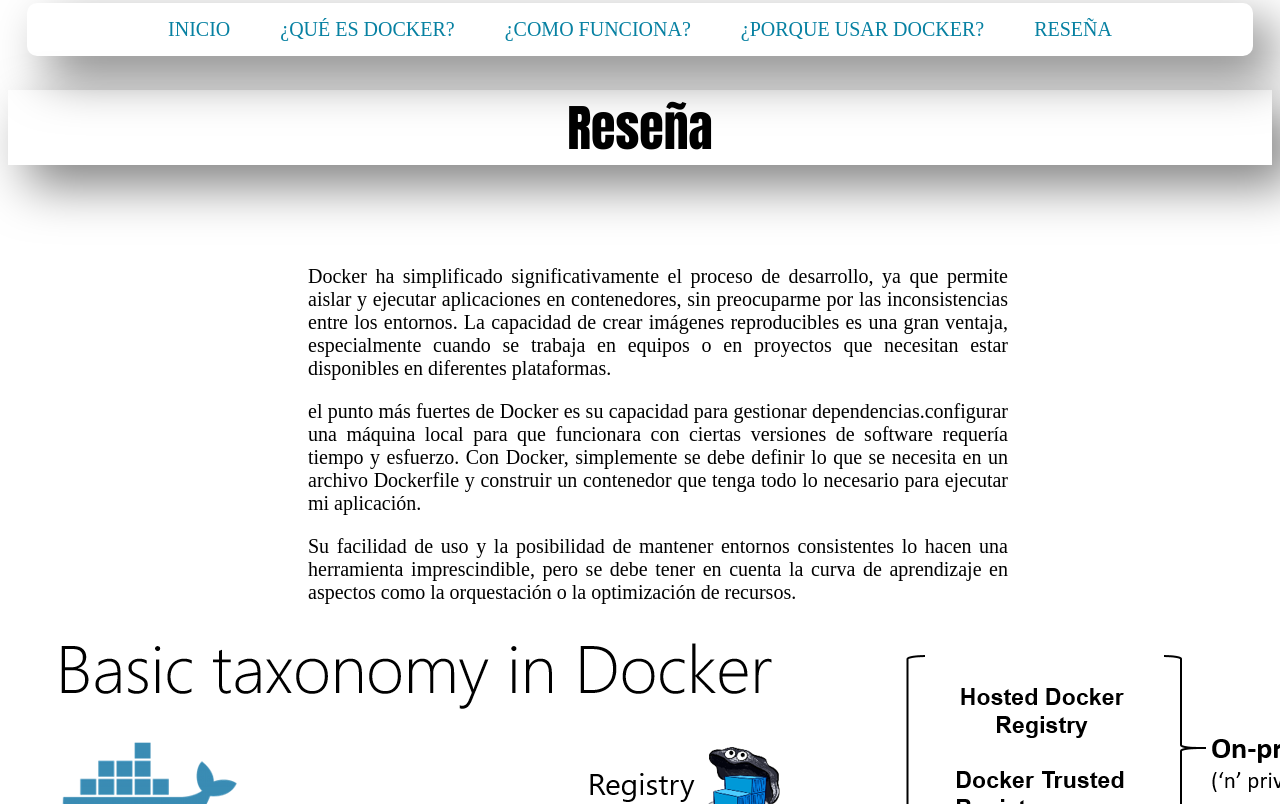
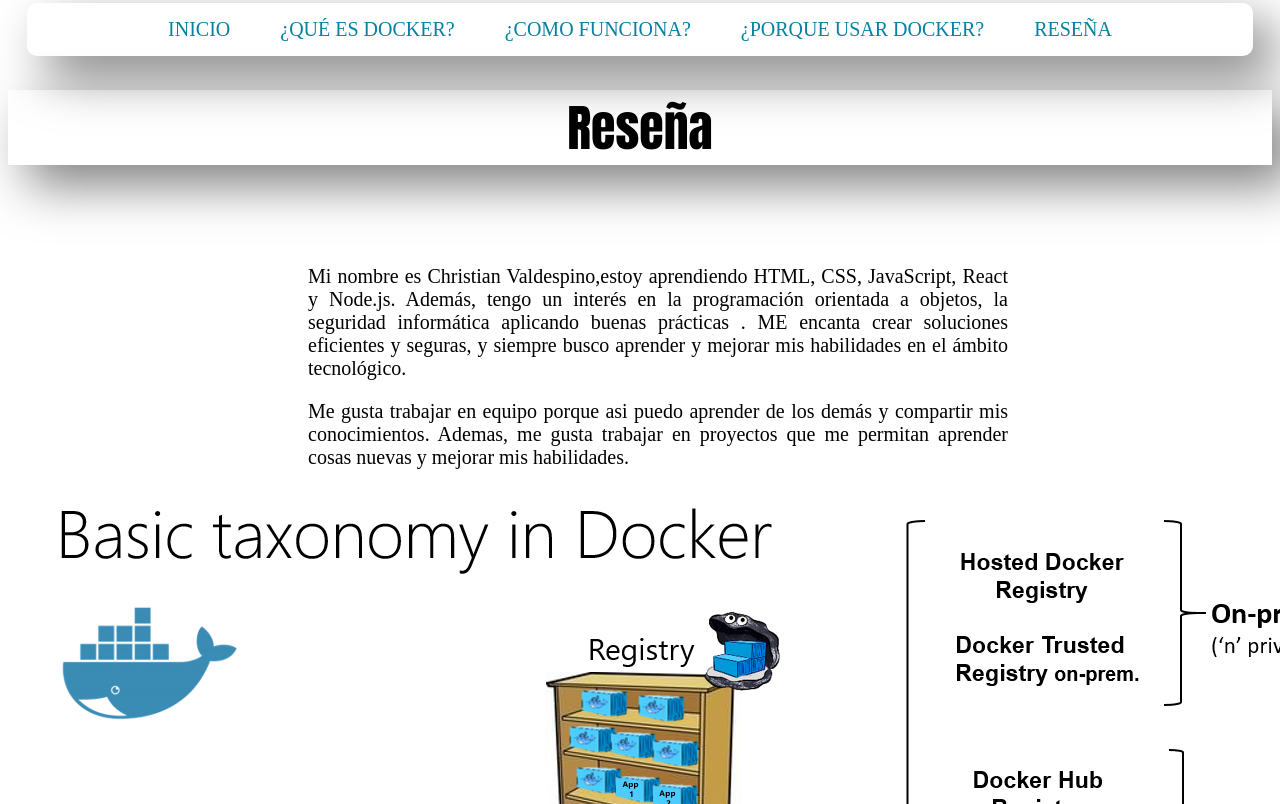
Before and after one commit to vals3ra/parcial2ds5docker, a plain HTML site: page resena.html in a window 1280 px wide. Shown: the part 515-1319 px from the top of the page. Drawn offline with Linux system fonts and the light colour scheme.

Commit message:
mejroa reseña

```diff
--- a/resena.html
+++ b/resena.html
@@ -35,14 +35,13 @@
     </div>
     <div class="resena">
         <p>
-             Docker ha simplificado significativamente el proceso de desarrollo, ya que  permite aislar y ejecutar aplicaciones en contenedores, sin preocuparme por las inconsistencias entre los entornos. La capacidad de crear imágenes reproducibles es una gran ventaja, especialmente cuando se trabaja en equipos o en proyectos que necesitan estar disponibles en diferentes plataformas.
+             Mi nombre es Christian Valdespino,estoy aprendiendo  HTML, CSS, JavaScript, React y Node.js.  Además, tengo un interés en la programación orientada a objetos, la seguridad informática  aplicando buenas prácticas . ME encanta crear soluciones eficientes y seguras, y siempre busco aprender y mejorar mis habilidades en el ámbito tecnológico.
         </p>
         <p>
-            el punto más fuertes de Docker es su capacidad para gestionar dependencias.configurar una máquina local para que funcionara con ciertas versiones de software requería tiempo y esfuerzo. Con Docker, simplemente se debe definir lo que se necesita en un archivo Dockerfile y construir un contenedor que tenga todo lo necesario para ejecutar mi aplicación.
+            Me gusta trabajar en equipo porque asi puedo aprender de los demás y compartir mis conocimientos. Ademas, me gusta trabajar en proyectos que me permitan aprender cosas nuevas y mejorar mis habilidades.
         </p>
         <p>
-            Su facilidad de uso y la posibilidad de mantener entornos consistentes lo hacen una herramienta imprescindible, pero se debe tener en cuenta la curva de aprendizaje en aspectos como la orquestación o la optimización de recursos.
-        </p>
+
     </div>
     <div>
         <img src="img/taxonomy-of-docker-terms-and-concepts.png" alt="">
```
